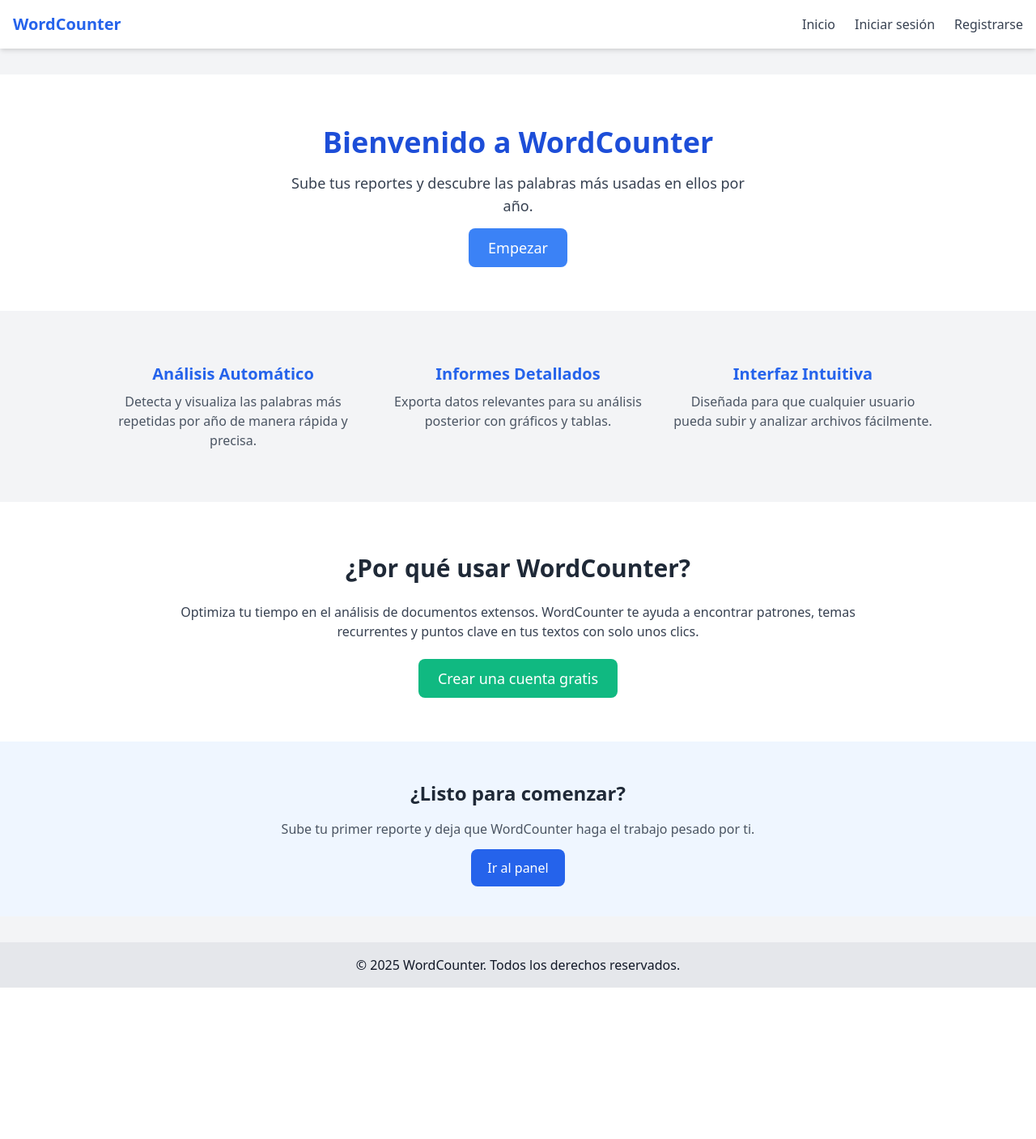
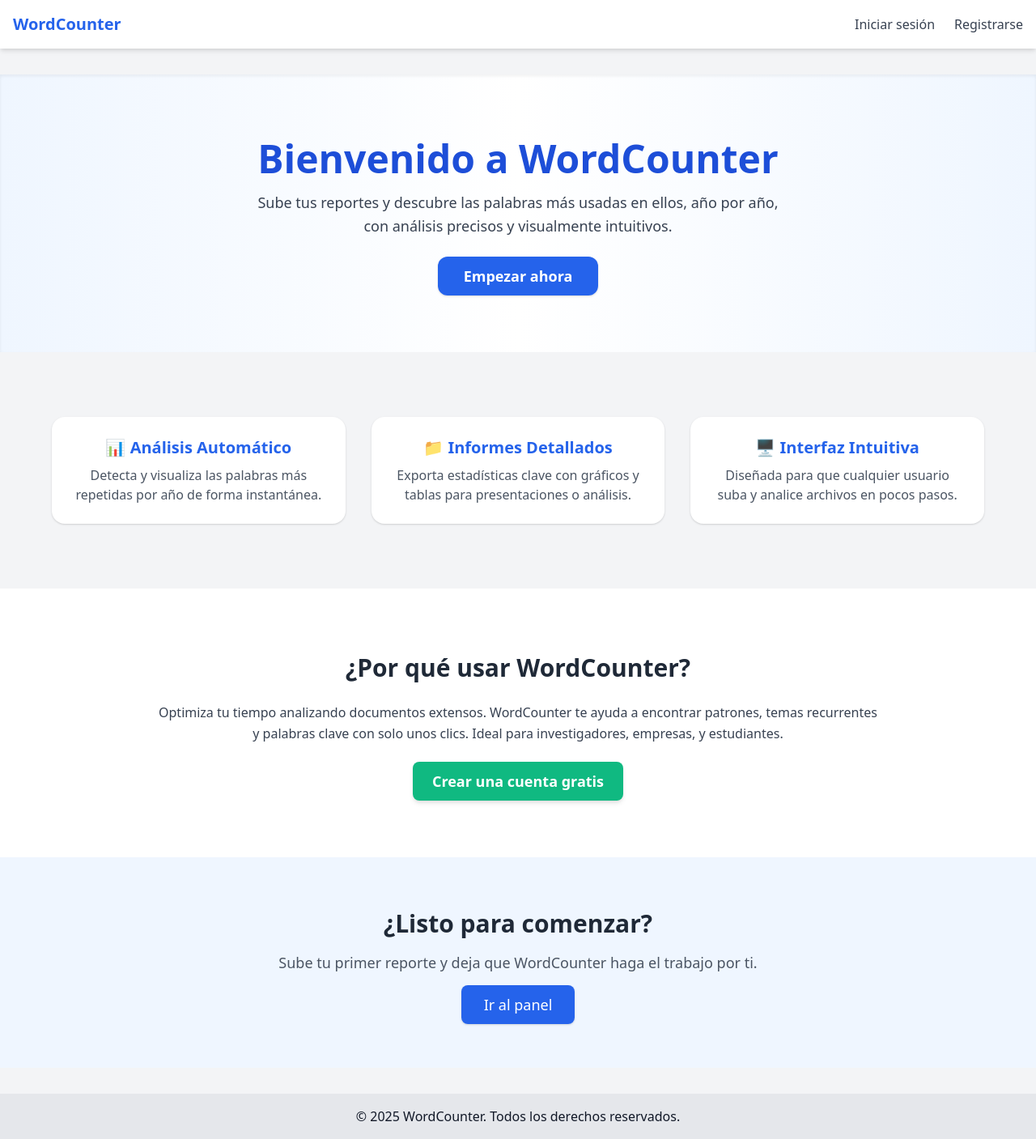
Before and after one commit to diegowar2525/ELI, a Django app: page / in a window 1280 px wide. Shown: the whole page at 81% size. Before the commit the page ends 1220 px from the top, so only its background shows below. Run offline with Django 5.2, Linux system fonts and the light colour scheme.

Commit message:
Algunos cambios de interfaz y arreglos

```diff
--- a/Counter/admin.py
+++ b/Counter/admin.py
@@ -1,8 +1,9 @@
 from django.contrib import admin
-from .models import Company, Report, TotalCount
+from .models import Company, Report, TotalCount, Province
 
 # Register your models here.
 
 admin.site.register(Company)
 admin.site.register(Report)
 admin.site.register(TotalCount)
+admin.site.register(Province)
--- a/Counter/templates/companies.html
+++ b/Counter/templates/companies.html
@@ -109,8 +109,7 @@
         <table class="min-w-full table-auto text-sm text-gray-700">
             <thead class="bg-gray-200 text-gray-700">
                 <tr>
-                    <th class="px-4 py-2 text-left">RUC</th>
-                    <th class="px-4 py-2 text-left">Nombre</th>
+                    <th class="px-2 py-2 text-left w-1/2">Nombre</th>
                     <th class="px-4 py-2 text-left">Provincia</th>
                     <th class="px-4 py-2 text-left">Acciones</th>
                 </tr>
@@ -118,7 +117,6 @@
             <tbody id="companyTableBody">
                 {% for company in companies %}
                 <tr id="empresa-{{ company.id }}" class="border-t hover:bg-gray-100">
-                    <td class="px-4 py-2">{{ company.ruc }}</td>
                     <td class="px-4 py-2">{{ company.name }}</td>
                     <td class="px-4 py-2">{{ company.province.name }}</td>
                     <td class="px-4 py-2 space-x-2">
--- a/Counter/templates/index.html
+++ b/Counter/templates/index.html
@@ -5,53 +5,53 @@
 {% block content %}
 
 <!-- Hero principal -->
-<section class="text-center py-16 px-4 bg-white">
-    <h1 class="text-4xl font-bold text-blue-700 mb-4">Bienvenido a WordCounter</h1>
-    <p class="text-lg text-gray-700 mb-6 max-w-xl mx-auto">
-        Sube tus reportes y descubre las palabras más usadas en ellos por año.
+<section class="text-center py-20 px-4 bg-gradient-to-r from-blue-50 via-white to-blue-50 shadow-inner">
+    <h1 class="text-5xl font-extrabold text-blue-700 mb-4 drop-shadow-sm">Bienvenido a WordCounter</h1>
+    <p class="text-lg text-gray-700 mb-8 max-w-2xl mx-auto leading-relaxed">
+        Sube tus reportes y descubre las palabras más usadas en ellos, año por año, con análisis precisos y visualmente intuitivos.
     </p>
-    <a href="{% url 'panel' %}" class="bg-blue-500 text-white px-6 py-3 rounded-lg text-lg hover:bg-blue-600 transition duration-300">
-        Empezar
+    <a href="{% url 'panel' %}" class="bg-blue-600 text-white px-8 py-3 rounded-xl text-lg font-semibold hover:bg-blue-700 shadow transition duration-300">
+        Empezar ahora
     </a>
 </section>
 
 <!-- Sección de características -->
-<section class="bg-gray-100 py-16 px-4">
-    <div class="max-w-5xl mx-auto grid md:grid-cols-3 gap-8 text-center">
-        <div>
-            <h2 class="text-xl font-semibold text-blue-600 mb-2">Análisis Automático</h2>
-            <p class="text-gray-600">Detecta y visualiza las palabras más repetidas por año de manera rápida y precisa.</p>
+<section class="bg-gray-100 py-20 px-6">
+    <div class="max-w-6xl mx-auto grid md:grid-cols-3 gap-8 text-center">
+        <div class="bg-white rounded-2xl p-6 shadow hover:shadow-lg transition">
+            <h2 class="text-xl font-semibold text-blue-600 mb-2">📊 Análisis Automático</h2>
+            <p class="text-gray-600">Detecta y visualiza las palabras más repetidas por año de forma instantánea.</p>
         </div>
-        <div>
-            <h2 class="text-xl font-semibold text-blue-600 mb-2">Informes Detallados</h2>
-            <p class="text-gray-600">Exporta datos relevantes para su análisis posterior con gráficos y tablas.</p>
+        <div class="bg-white rounded-2xl p-6 shadow hover:shadow-lg transition">
+            <h2 class="text-xl font-semibold text-blue-600 mb-2">📁 Informes Detallados</h2>
+            <p class="text-gray-600">Exporta estadísticas clave con gráficos y tablas para presentaciones o análisis.</p>
         </div>
-        <div>
-            <h2 class="text-xl font-semibold text-blue-600 mb-2">Interfaz Intuitiva</h2>
-            <p class="text-gray-600">Diseñada para que cualquier usuario pueda subir y analizar archivos fácilmente.</p>
+        <div class="bg-white rounded-2xl p-6 shadow hover:shadow-lg transition">
+            <h2 class="text-xl font-semibold text-blue-600 mb-2">🖥️ Interfaz Intuitiva</h2>
+            <p class="text-gray-600">Diseñada para que cualquier usuario suba y analice archivos en pocos pasos.</p>
         </div>
     </div>
 </section>
 
 <!-- Sección de beneficios -->
-<section class="py-16 px-4 bg-white">
+<section class="py-20 px-4 bg-white">
     <div class="max-w-4xl mx-auto text-center">
         <h2 class="text-3xl font-bold text-gray-800 mb-6">¿Por qué usar WordCounter?</h2>
-        <p class="text-gray-700 mb-8">
-            Optimiza tu tiempo en el análisis de documentos extensos. WordCounter te ayuda a encontrar patrones, temas recurrentes
-            y puntos clave en tus textos con solo unos clics.
+        <p class="text-gray-700 mb-8 leading-relaxed">
+            Optimiza tu tiempo analizando documentos extensos. WordCounter te ayuda a encontrar patrones, temas recurrentes
+            y palabras clave con solo unos clics. Ideal para investigadores, empresas, y estudiantes.
         </p>
-        <a href="{% url 'register' %}" class="bg-green-500 text-white px-6 py-3 rounded-lg text-lg hover:bg-green-600 transition duration-300">
+        <a href="{% url 'register' %}" class="bg-green-500 text-white px-6 py-3 rounded-lg text-lg hover:bg-green-600 font-semibold shadow-md transition duration-300">
             Crear una cuenta gratis
         </a>
     </div>
 </section>
 
 <!-- Llamado final a la acción -->
-<section class="bg-blue-50 py-12 px-4 text-center">
-    <h2 class="text-2xl font-bold text-gray-800 mb-4">¿Listo para comenzar?</h2>
-    <p class="text-gray-600 mb-6">Sube tu primer reporte y deja que WordCounter haga el trabajo pesado por ti.</p>
-    <a href="{% url 'panel' %}" class="bg-blue-600 text-white px-5 py-3 rounded-lg hover:bg-blue-700 transition duration-300">
+<section class="bg-blue-50 py-16 px-4 text-center">
+    <h2 class="text-2xl md:text-3xl font-bold text-gray-800 mb-4">¿Listo para comenzar?</h2>
+    <p class="text-gray-600 mb-6 text-lg">Sube tu primer reporte y deja que WordCounter haga el trabajo por ti.</p>
+    <a href="{% url 'panel' %}" class="bg-blue-600 text-white px-7 py-3 rounded-lg text-lg hover:bg-blue-700 font-medium transition duration-300 shadow">
         Ir al panel
     </a>
 </section>
@@ -59,5 +59,5 @@
 {% endblock %}
 
 {% block scripts %}
-
+<!-- Aquí puedes incluir animaciones o scripts interactivos si los deseas -->
 {% endblock %}
--- a/Counter/views.py
+++ b/Counter/views.py
@@ -1,7 +1,7 @@
 from django.shortcuts import render, redirect
 from django.http import HttpResponse
 from django.contrib.auth.decorators import login_required
-from .models import Report, Company
+from .models import Report, Company, Province
 from .forms import IndividualReportUploadForm, ZipUploadForm, CompanyForm
 from django.contrib import messages
 from django.http import JsonResponse
@@ -22,24 +22,21 @@ def panel_view(request):
 
 
 def companies_view(request):
-    companies = (
-        Company.objects.all().order_by("name")
-    )
+    companies = Company.objects.all()
+    provinces = Province.objects.all()
     return render(
         request,
         "companies.html",
         {
-            "companies": companies
+            "companies": companies,
+            "provinces": provinces,
         },
     )
 
 
 def see_company_json(request, company_id):
     company = Company.objects.get(id=company_id)
-    data = {
-        "ruc": company.ruc,
-        "name": company.name
-    }
+    data = {"ruc": company.ruc, "name": company.name}
     return JsonResponse(data)
 
 
@@ -48,7 +45,6 @@ def create_company(request):
     if request.method == "POST":
         ruc = request.POST.get("ruc")
         name = request.POST.get("name")
-
         errors = {}
 
         if not ruc:
@@ -56,18 +52,13 @@ def create_company(request):
         if not name:
             errors["name"] = ["Este campo es obligatorio."]
 
-
         if errors:
             return JsonResponse({"errors": errors}, status=400)
 
         company = Company.objects.create(ruc=ruc, name=name)
 
         return JsonResponse(
-            {
-                "id": company.id,
-                "ruc": company.ruc,
-                "name": company.name
-            }
+            {"id": company.id, "ruc": company.ruc, "name": company.name}
         )
 
     return JsonResponse({"error": "Método no permitido"}, status=405)
@@ -98,11 +89,7 @@ def edit_company(request, id):
         if form.is_valid():
             company = form.save()
             return JsonResponse(
-                {
-                    "id": company.id,
-                    "ruc": company.ruc,
-                    "name": company.name
-                }
+                {"id": company.id, "ruc": company.ruc, "name": company.name}
             )
         else:
             return JsonResponse({"errors": form.errors}, status=400)
@@ -111,13 +98,16 @@ def edit_company(request, id):
 
 @login_required
 def reports_view(request):
-    reports = Report.objects.select_related('company').all()
+    reports = Report.objects.select_related("company").all()
     companies = Company.objects.all()
-    return render(request, "reports.html", {
-        "reports": reports,
-        "companies": companies,
-    })
-
+    return render(
+        request,
+        "reports.html",
+        {
+            "reports": reports,
+            "companies": companies,
+        },
+    )
 
 
 def see_report_json(request, report_id):
--- a/WordCounter/settings.py
+++ b/WordCounter/settings.py
@@ -105,7 +105,8 @@ AUTH_PASSWORD_VALIDATORS = [
 # Internationalization
 # https://docs.djangoproject.com/en/5.2/topics/i18n/
 
-LANGUAGE_CODE = 'en-us'
+LANGUAGE_CODE = 'es'
+USE_I18N = True
 
 TIME_ZONE = 'UTC'
 
--- a/WordCounter/templates/base.html
+++ b/WordCounter/templates/base.html
@@ -1,26 +1,39 @@
 <!DOCTYPE html>
 <html lang="es">
+
 <head>
     <meta charset="UTF-8">
     <title>{% block title %}WordCounter{% endblock %}</title>
     <link href="https://cdn.jsdelivr.net/npm/tailwindcss@2.2.19/dist/tailwind.min.css" rel="stylesheet">
 </head>
+
 <body class="bg-gray-100 text-gray-900">
+
+    <body class="bg-gray-100 text-gray-900 flex flex-col min-h-screen">
 
         <!-- Navegación -->
         <nav class="bg-white shadow-md">
             <div class="container mx-auto px-4 py-4 flex justify-between items-center">
                 <a href="{% url 'index' %}" class="text-xl font-bold text-blue-600">WordCounter</a>
                 <ul class="flex space-x-6">
-                <li><a href="{% url 'index' %}" class="text-gray-700 hover:text-blue-600">Inicio</a></li>
+                    <li>
+                        {% if user.is_authenticated %}
+                            <div class="text-gray-700 mr-6 font-medium">
+                                ¡Bienvenido, <span class="font-bold text-blue-600">{{ user.username }}!</span>
+                            </div>
+                        {% endif %}
+                    </li>
                     {% if user.is_authenticated %}
                     <li>
-                        <form action="{% url 'logout' %}" method="post"> <!-- !Método POST obligatorio-->
+                        <form action="{% url 'logout' %}" method="post">
                             {% csrf_token %}
-                            <button type="submit" class="text-red-600 hover:underline bg-transparent border-none cursor-pointer">Cerrar sesión</button>
+                            <button type="submit"
+                                class="text-red-600 hover:underline bg-transparent border-none cursor-pointer">Cerrar
+                                sesión</button>
                         </form>
                     </li>
-                    <li><a href="{% url 'panel' %}" class="text-gray-700 hover:text-blue-600">Panel de administración</a></li>
+                    <li><a href="{% url 'panel' %}" class="text-gray-700 hover:text-blue-600">Panel de
+                            administración</a></li>
                     {% else %}
                     <li><a href="{% url 'login' %}" class="text-gray-700 hover:text-blue-600">Iniciar sesión</a></li>
                     <li><a href="{% url 'register' %}" class="text-gray-700 hover:text-blue-600">Registrarse</a></li>
@@ -29,16 +42,18 @@
             </div>
         </nav>
 
-    <main class="container mx-auto py-8">
-        {% block content %}
-
-        {% endblock %}
+        <!-- Contenido principal -->
+        <main class="container mx-auto py-8 flex-grow">
+            {% block content %}{% endblock %}
         </main>
 
+        <!-- Footer fijo abajo -->
         <footer class="bg-gray-200 text-center py-4">
             © 2025 WordCounter. Todos los derechos reservados.
         </footer>
+
     </body>
+
 </html>
 
 {% block scripts %}
```
Also changed, not shown: Counter/models.py (+5 -6 lines), Counter/templates/panel.html (+40 -21 lines), User/forms.py (added, +19 -0 lines), User/templates/login.html (+18 -6 lines), User/templates/register.html (+22 -7 lines), User/views.py (+6 -2 lines), Counter/migrations/0006_remove_totalcount_company_remove_totalcount_year.py (added), Counter/signals.py (added), Counter/utils.py (added). Lines whose indentation alone changed are shown as unchanged.
